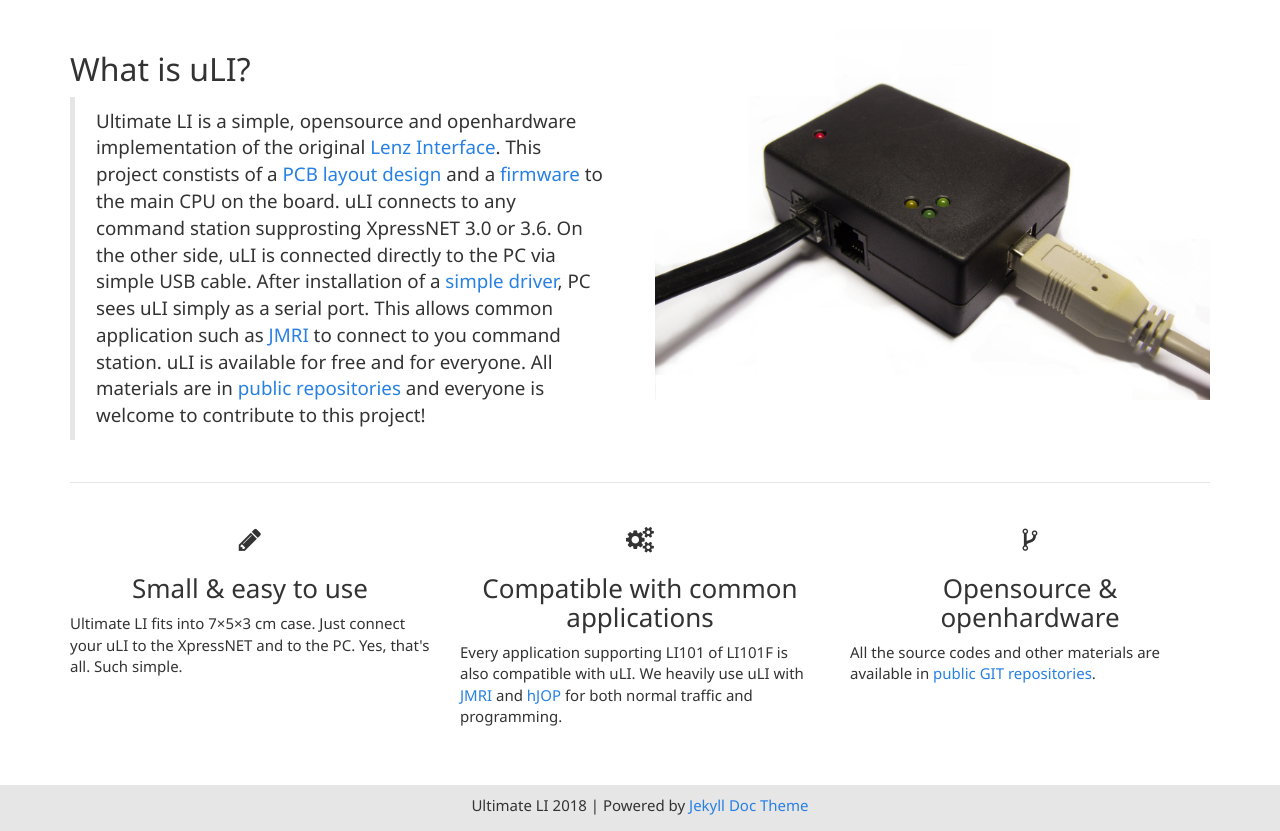
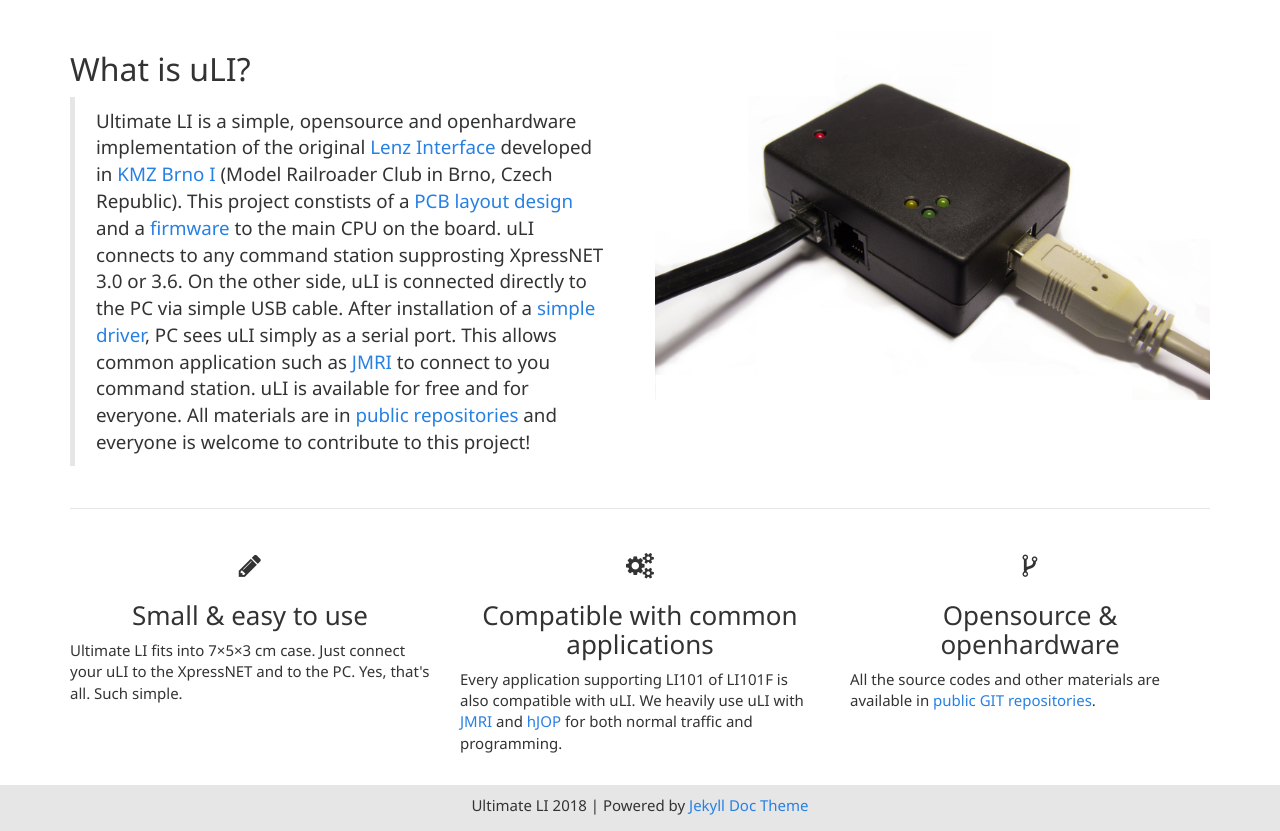
Before and after one commit to kmzbrnoI/uLI-web, a Jekyll site: the page built from index.html, in a window 1280 px wide and 1193 px high. Shown: the part 362-1193 px from the top of the window. Built offline with Jekyll 4.4.1, drawn with Linux system fonts in a browser that asks for light colours; nearby versions of some CDN libraries.

Commit message:
Add reference to KMZ Brno I.

```diff
--- a/index.html
+++ b/index.html
@@ -21,7 +21,9 @@ layout: default
               <p>Ultimate LI is a simple, opensource and openhardware
               implementation of the original <a
               href="http://www.lenzusa.com/1newsite1/Li-USB-Ethernet.html">Lenz
-              Interface</a>. This project constists of a <a
+              Interface</a> developed in <a href="https://kmz-brno.cz/">KMZ
+              Brno I</a> (Model Railroader Club in Brno, Czech Republic). This
+              project constists of a <a
               href="https://github.com/kmzbrnoI/uLI-pcb">PCB layout design</a>
               and a <a href="https://github.com/kmzbrnoI/uLI-fw">firmware</a> to
               the main CPU on the board. uLI connects to any command station
```
